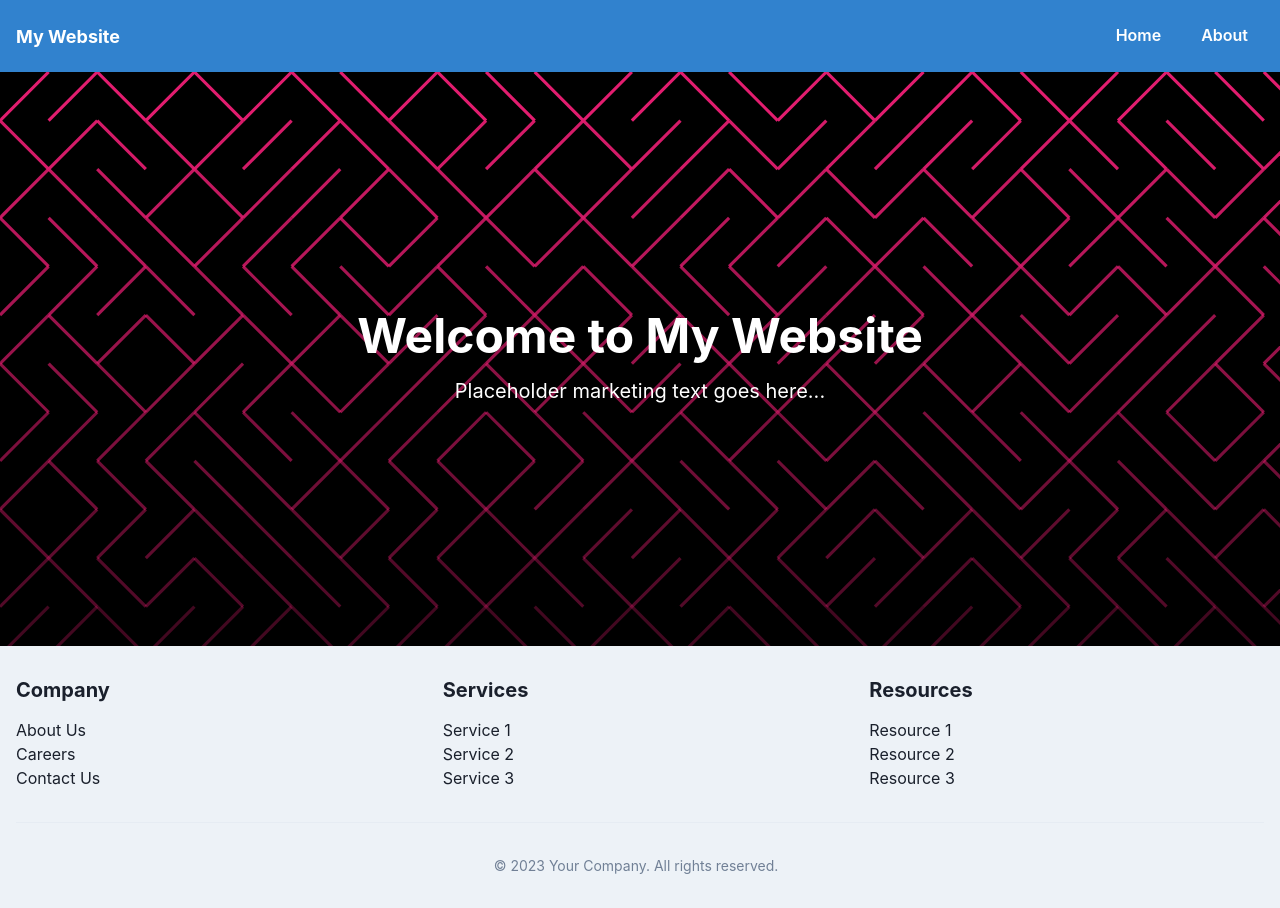
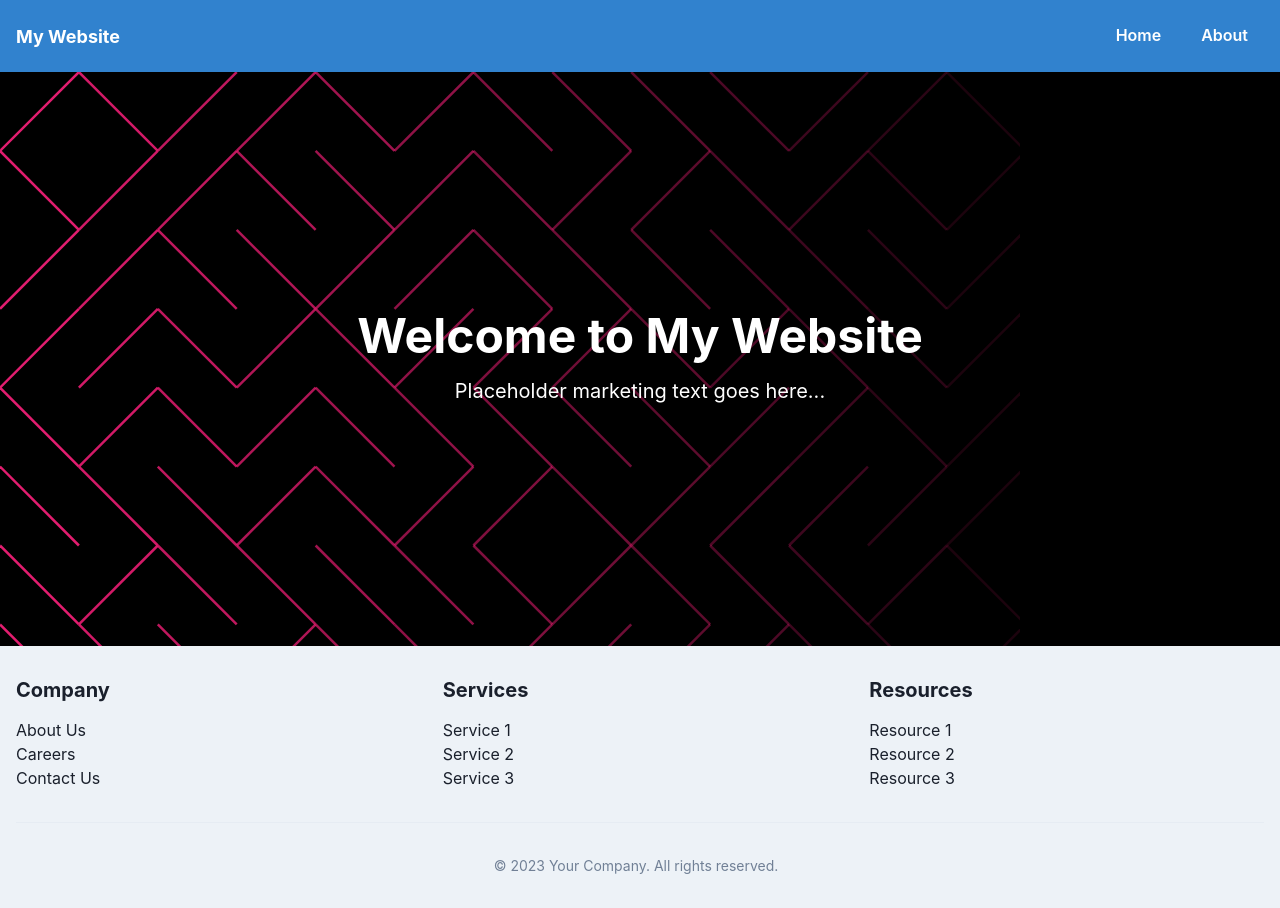
Before and after one commit to piotrszubert/next-chakraUI, a Next.js app: page / in a window 1280 px wide. Built offline with nearby package versions, Linux system fonts and the light colour scheme.

Commit message:
changed svg

```diff
--- a/src/components/Hero.js
+++ b/src/components/Hero.js
@@ -8,7 +8,8 @@ const Hero = () => {
       px={4}
       textAlign="center"
       backgroundImage="url('/hero.svg')"
-      backgroundSize="cover"
+      backgroundSize="contain"
+      backgroundRepeat="no-repeat"
     >
       <Heading as="h1" size="2xl" color="white" mb={4}>
         Welcome to My Website
```
Also changed, not shown: public/hero.svg.
